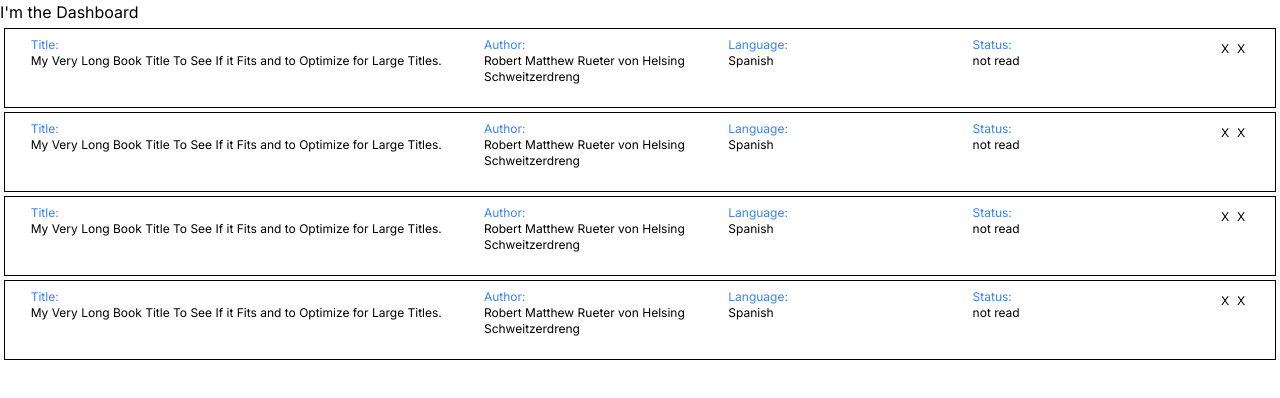
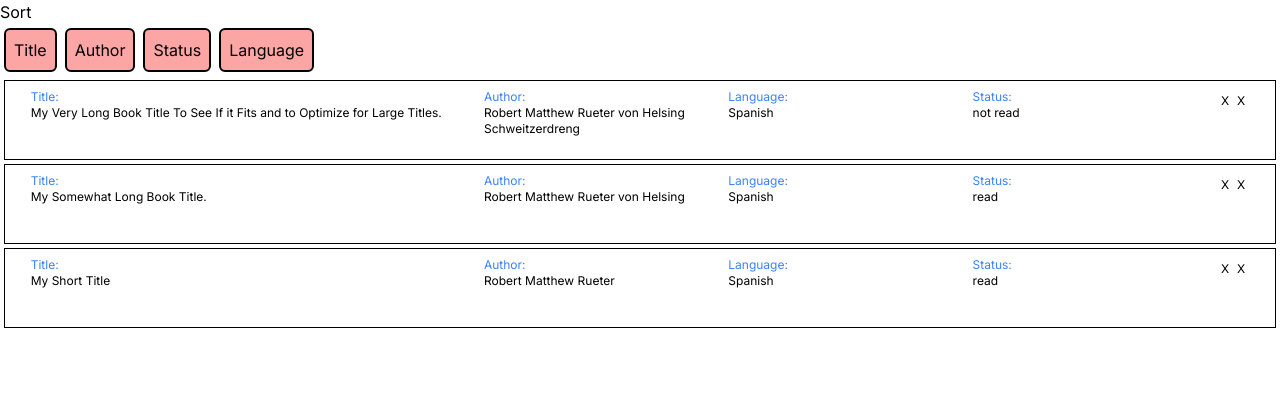
Before and after one commit to MattRueter/my-library, a Next.js app in the folder front-end/: page /dashboard in a window 1280 px wide. Shown: the top 398 px of the page. Built offline with nearby package versions, Linux system fonts and the light colour scheme.

Commit message:
add iteration over fakedata to render different information on Card component.

```diff
--- a/front-end/src/app/dashboard/page.js
+++ b/front-end/src/app/dashboard/page.js
@@ -1,13 +1,42 @@
 import Card from "@/components/card";
+
+const example=[
+  {
+    title:"My Very Long Book Title To See If it Fits and to Optimize for Large Titles.",
+    author:"Robert Matthew Rueter von Helsing Schweitzerdreng",
+    language:"Spanish",
+    status:"not read"
+  },
+  {
+    title:"My Somewhat Long Book Title.",
+    author:"Robert Matthew Rueter von Helsing",
+    language:"Spanish",
+    status:"read"
+  },
+  {
+    title:"My Short Title",
+    author:"Robert Matthew Rueter",
+    language:"Spanish",
+    status:"read"
+  },
+]
+
 
 function Dashboard (){
     return(
         <>
-          <h1>I'm the Dashboard</h1>
-          <Card />
-          <Card />
-          <Card />
-          <Card />
+          <section>
+            <p>Sort</p>
+            <button className="border-2 border-black rounded-md bg-red-300 p-2 m-1">Title</button>
+            <button className="border-2 border-black rounded-md bg-red-300 p-2 m-1">Author</button>
+            <button className="border-2 border-black rounded-md bg-red-300 p-2 m-1">Status</button>
+            <button className="border-2 border-black rounded-md bg-red-300 p-2 m-1">Language</button>
+          </section>
+          <ul>
+            {example.map((book, index ) =>(
+              <Card key={index} bookInfo={book} />
+            ))}
+          </ul>
         </>
     )
 }
--- a/front-end/src/components/card.js
+++ b/front-end/src/components/card.js
@@ -1,30 +1,26 @@
-const example={
-    title:"My Very Long Book Title To See If it Fits and to Optimize for Large Titles.",
-    author:"Robert Matthew Rueter von Helsing Schweitzerdreng",
-    language:"Spanish",
-    status:"not read"
-}
-const Card = () => {
+
+const Card = ({ bookInfo }) => {
+    const {title, author, language, status } = bookInfo;
     return(
         <div className="border border-black m-1 flex flex-col justify-around h-60 p-2 text-xs  sm:flex sm:flex-row sm:h-20">
             <div className="sm:w-2/6">
                 <h2 className="text-blue-500">Title:</h2>
-                <p>{example.title}</p>
+                <p>{title}</p>
             </div>
 
             <div className="sm:w-1/6">
                 <p className="text-blue-500"> Author:</p>
-                <p>{example.author} </p>
+                <p>{author} </p>
             </div>
 
             <div className="sm:w-1/6">
                 <p className="text-blue-500">Language:</p>
-                <p>{example.language} </p>
+                <p>{language} </p>
             </div>
 
             <div className="sm:w-1/6">
                 <p className="text-blue-500">Status:</p>
-                <p>{example.status} </p>
+                <p>{status} </p>
             </div>
             <div className="flex justify-end">
                 <div className="m-1">X</div>
```
